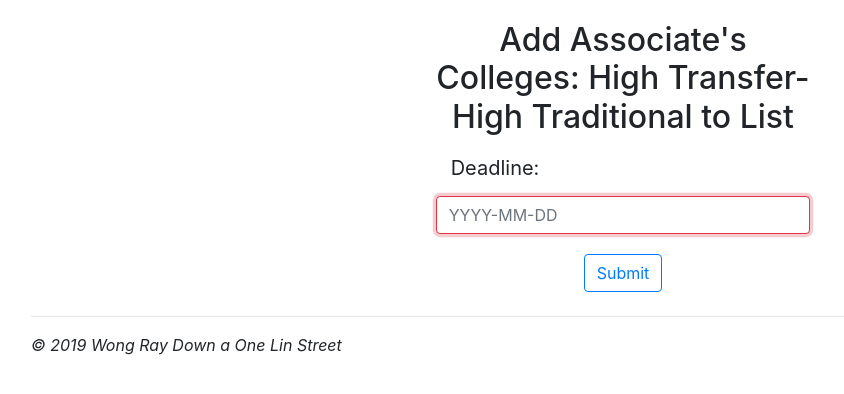
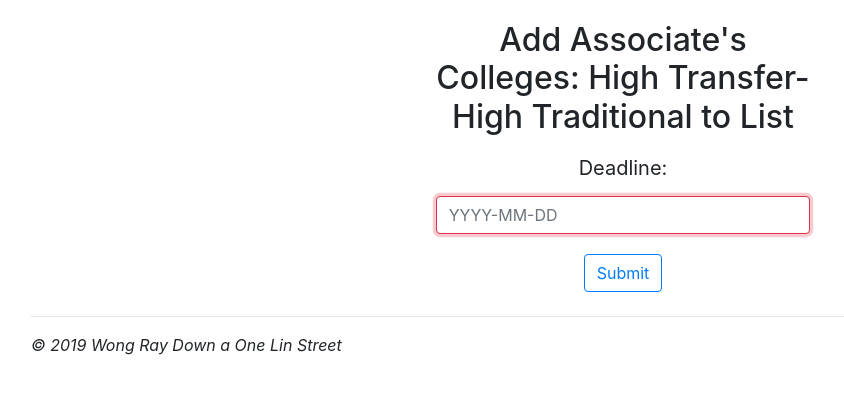
Before and after one commit to wu-rymd/actavius, a Flask app: page /add/1 in a window 1280 px wide. Shown: the part 67-461 px from the top of the page, without its empty margins (17-861 px from the left). Run offline with Flask 2, Linux system fonts and the light colour scheme; the visitor is signed in with stand-in values (Sample User, id 1); some libraries are stand-ins or nearby versions.

Commit message:
one more fix

```diff
--- a/templates/add.html
+++ b/templates/add.html
@@ -9,11 +9,11 @@ Add a College
   <div class="col"></div>
   <div class="col" style="max-width: 550px;">
     <label class="h2 text-center">Add {{ name }} to List</label>
-      <label for="deadline" class="text-center col-sm-1 col-form-label col-form-label-lg">Deadline:</label>
+  <div class="text-center">
+      <label for="deadline" class="text-center col-sm-0 col-form-label col-form-label-lg">Deadline:</label>
       <div class="form-group">
         <input class="form-control my-1" type="text" name="deadline" placeholder="YYYY-MM-DD" autofocus required>
       </div>
-  <div class="text-center">
       <button type="submit" name="submit" class="btn btn-outline-primary mb-2 my-1">Submit</button>
   </div>
   </div>
```
